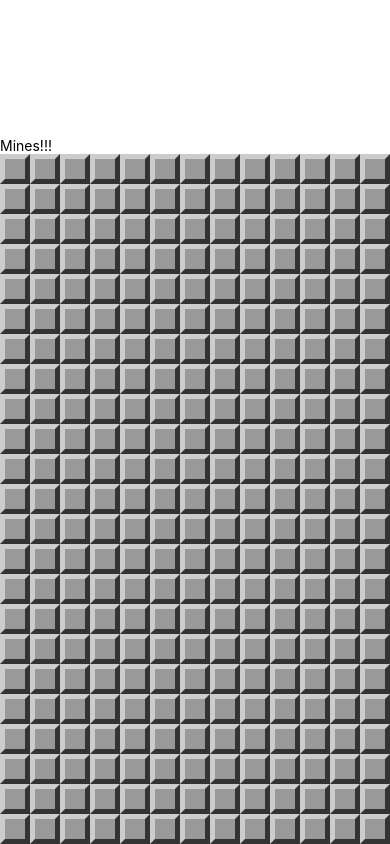
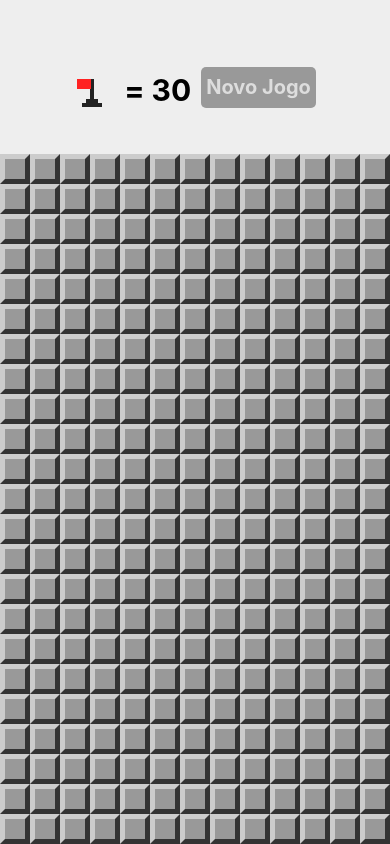
Before and after one commit to JonasAntonio/mines, a React Native app: screen / in a window 390 px wide. Built offline with nearby package versions, Linux system fonts and the light colour scheme.

Commit message:
adding game header

```diff
--- a/App.js
+++ b/App.js
@@ -2,7 +2,8 @@ import React from 'react'
 import { StyleSheet, Text, View, Alert } from 'react-native'
 import params from './src/params'
 import MineField from './src/components/MineField'
-import { createMinedBoard, cloneBoard, openField, hadExplosion, wonGame, showMines, invertFlag } from './src/functions'
+import Header from './src/components/Header'
+import { createMinedBoard, cloneBoard, openField, hadExplosion, wonGame, showMines, invertFlag, flagsUsed } from './src/functions'
 
 export default class App extends React.Component {
 
@@ -59,7 +60,7 @@ export default class App extends React.Component {
   render() {
     return (
       <View style={styles.container}>
-        <Text style={styles.welcome}>Mines!!!</Text>
+        <Header flagsLeft={this.minesAmount() - flagsUsed(this.state.board)} onNewGame={() => this.setState(this.createState())}/>
         <View style={styles.board}>
           <MineField board={this.state.board} onOpenField={this.onOpenField} onSelectField={this.onSelectField}/>
         </View>
--- /dev/null
+++ b/src/components/Header.js
@@ -0,0 +1,57 @@
+import React from 'react'
+import { View, StyleSheet, Text, TouchableOpacity } from 'react-native'
+import Flag from './Flag'
+
+export default props => {
+    return (
+        <View style={styles.container}>
+            <View style={styles.flagContainer}>
+                <TouchableOpacity style={styles.flagButton} onPress={props.onFlagPress}>
+                    <Flag bigger/>
+                </TouchableOpacity>
+                <Text style={styles.flagsLeft}>= {props.flagsLeft}</Text>
+                <TouchableOpacity style={styles.button} onPress={props.onNewGame}>
+                    <Text style={styles.buttonLabel}>Novo Jogo</Text>
+                </TouchableOpacity>
+            </View>
+        </View>
+    )
+}
+
+const styles = StyleSheet.create({
+    container: {
+        flex: 1,
+        flexDirection: 'row',
+        backgroundColor: '#EEE',
+        alignItems: 'center',
+        justifyContent: 'space-around',
+        paddingTop: 20,
+        paddingHorizontal: 20
+    },
+    flagContainer: {
+        flexDirection: 'row'
+    },
+    flagButton: {
+        marginTop: 10,
+        minWidth: 30
+    },
+    flagsLeft: {
+        fontSize: 30,
+        fontWeight: 'bold',
+        paddingTop: 5,
+        marginLeft: 20
+    },
+    button: {
+        backgroundColor: '#999',
+        padding: 5,
+        marginLeft: 10,
+        borderRadius: 5,
+        alignItems: 'center',
+        justifyContent: 'center'
+    },
+    buttonLabel: {
+        fontSize: 20,
+        color: '#DDD',
+        fontWeight: 'bold'
+    }
+})
--- a/src/functions.js
+++ b/src/functions.js
@@ -83,10 +83,12 @@ const hadExplosion = board => fields(board).filter(field => field.exploded).leng
 const pendding     = field => (field.mined && !field.flagged) || (!field.mined && !field.opened)
 const wonGame      = board => fields(board).filter(pendding).length === 0
 const showMines    = board => fields(board).filter(field => field.mined).forEach(field => field.opened = true)
+const flagsUsed    = board => fields(board).filter(field => field.flagged).length
 
 const invertFlag = (board, row, column) => {
     const field = board[row][column]
     field.flagged = !field.flagged
 }
 
-export { createMinedBoard, cloneBoard, openField, hadExplosion, wonGame, showMines, invertFlag }
+
+export { createMinedBoard, cloneBoard, openField, hadExplosion, wonGame, showMines, invertFlag, flagsUsed }
```
